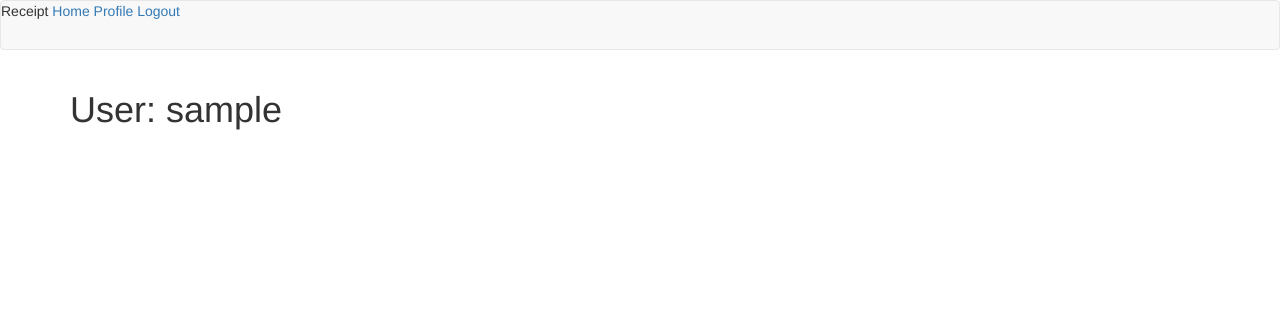
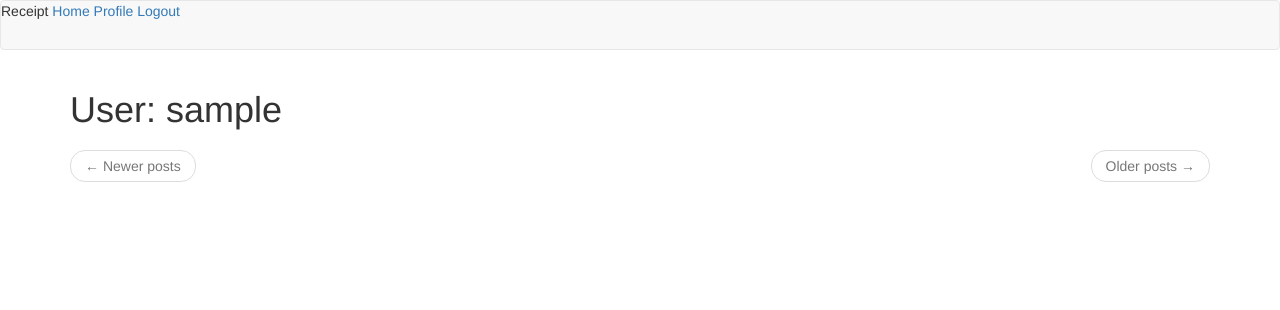
Before and after one commit to oolawo09/receipt, a Flask app: a page that uses app/templates/user.html in a window 1280 px wide. Shown: the top 310 px of the page. Run offline with Flask 2, Linux system fonts and the light colour scheme; the visitor is signed in with stand-in values (Sample User, id 1); data comes from the database, SQL or seed files in the repository; data that the repository does not hold is empty; parts of the project's set-up code (start-up, migrations or seed data) failed here and were passed over; some libraries are stand-ins or nearby versions.

Commit message:
styled pagination links

```diff
--- a/app/templates/user.html
+++ b/app/templates/user.html
@@ -11,10 +11,18 @@
             notes: {{receipt.notes}}<br>
         </div>
     {% endfor %}
-    {% if prev_url %}
-    <a href="{{ prev_url }}">Newer receipts</a>
-    {% endif %}
-    {% if next_url %}
-    <a href="{{ next_url }}">Older receipts</a>
-    {% endif %}
+    <nav aria-label="...">
+        <ul class="pager">
+            <li class="previous{% if not prev_url %} disabled{% endif %}">
+                <a href="{{ prev_url or '#' }}">
+                    <span aria-hidden="true">&larr;</span> Newer posts
+                </a>
+            </li>
+            <li class="next{% if not next_url %} disabled{% endif %}">
+                <a href="{{ next_url or '#' }}">
+                    Older posts <span aria-hidden="true">&rarr;</span>
+                </a>
+            </li>
+        </ul>
+    </nav>
 {% endblock %}
```
Also changed, not shown: 1 other file.
